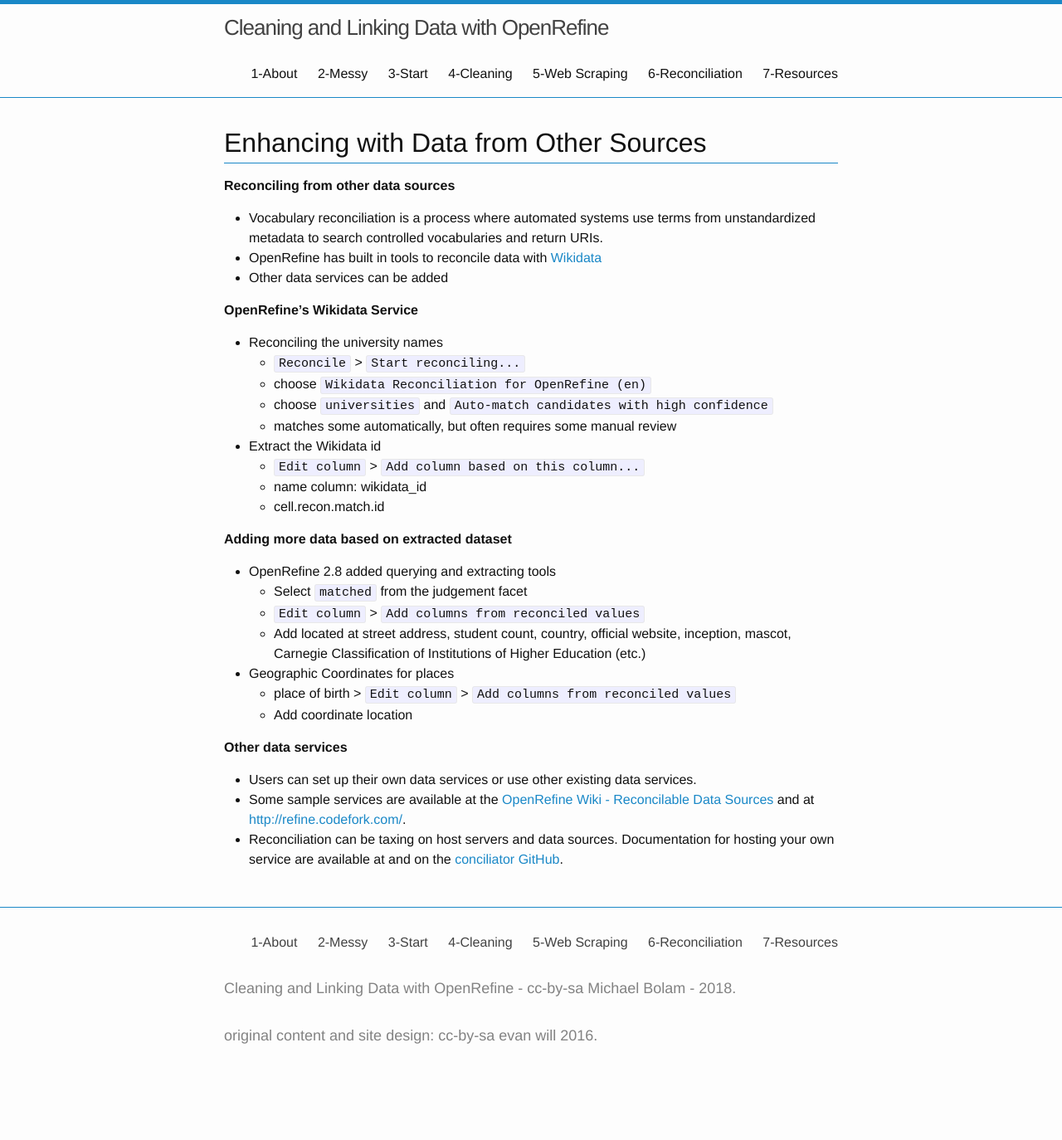
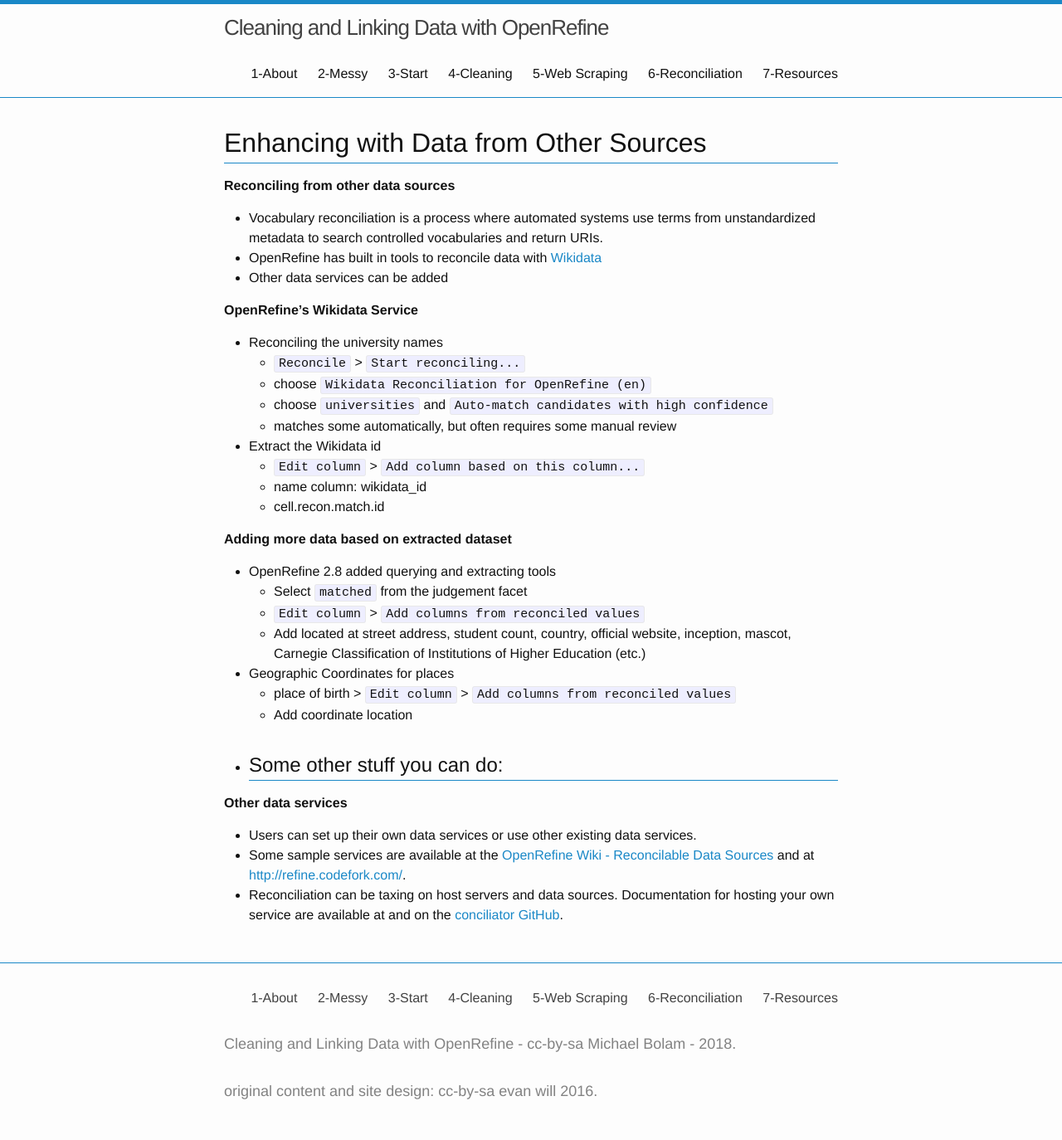
Before and after one commit to mbolam/DSWS_OpenRefine, a Jekyll site: the page built from 6-reconciliation.md, in a window 1280 px wide. Shown: the whole page at 83% size. Built offline with Jekyll 4.4.1, drawn with Linux system fonts in a browser that asks for light colours; before the commit the page ends 1307 px from its top, so only the background shows below that.

Commit message:
added something

```diff
--- a/6-reconciliation.md
+++ b/6-reconciliation.md
@@ -31,6 +31,8 @@ nav: true
 - Geographic Coordinates for places
   - place of birth > `Edit column` > `Add columns from reconciled values`
   - Add coordinate location
+- Some other stuff you can do:
+  -
 
 **Other data services**
 - Users can set up their own data services or use other existing data services.
```
